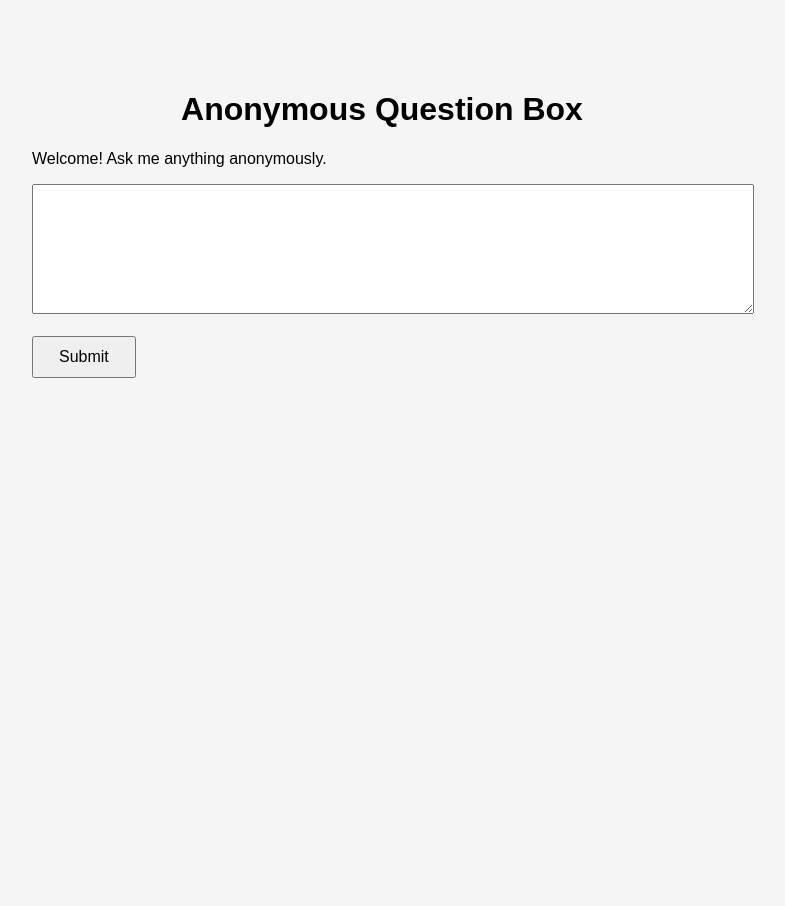
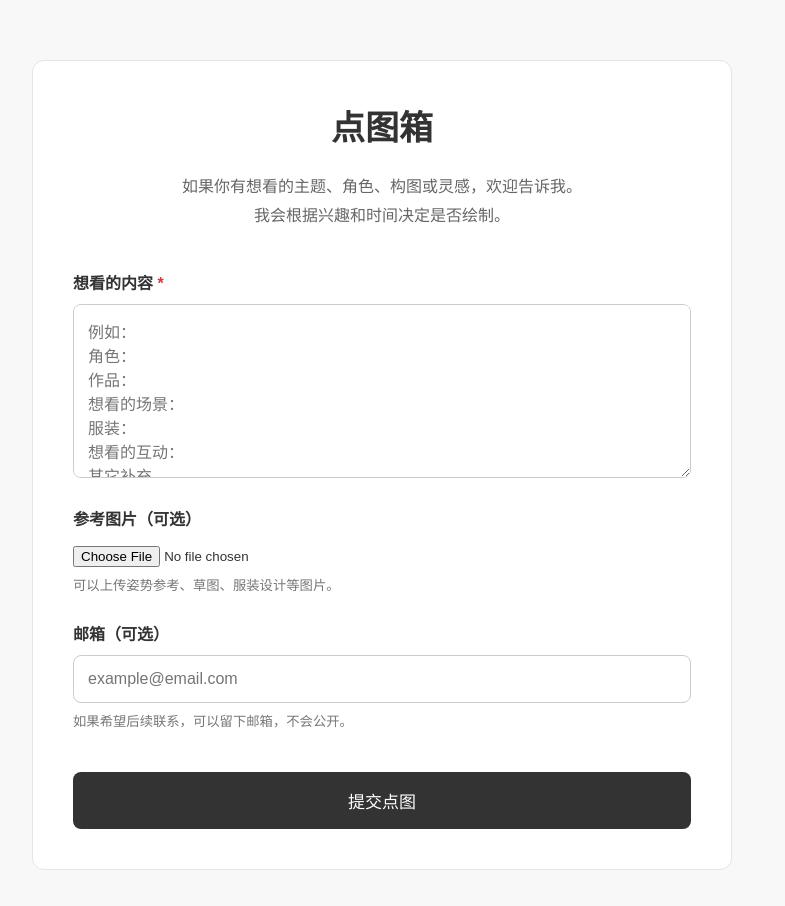
Before and after one commit to Buchi-Z/question-box, a plain HTML site: page index.html in a window 1280 px wide. Shown: the whole page, without its empty margins (258-1043 px from the left). Before the commit the page ends 800 px from the top, so only its background shows below. Drawn offline with Linux system fonts and the light colour scheme.

Commit message:
connect frontend to API

```diff
--- a/index.html
+++ b/index.html
@@ -1,36 +1,75 @@
 <!DOCTYPE html>
 <html lang="zh-CN">
-
 <head>
     <meta charset="UTF-8">
     <meta name="viewport" content="width=device-width, initial-scale=1.0">
-    <title>Anonymous Question Box</title>
+    <title>点图箱</title>
 
     <link rel="stylesheet" href="style.css">
 </head>
 
 <body>
 
-    <h1>Anonymous Question Box</h1>
+<div class="container">
 
-    <p>Welcome! Ask me anything anonymously.</p>
+    <h1>点图箱</h1>
 
-    <textarea
-    id="question"
-    placeholder="Type your question here..."
-    rows="6">
-    </textarea>
+    <p class="description">
+        如果你有想看的主题、角色、构图或灵感，欢迎告诉我。<br>
+        我会根据兴趣和时间决定是否绘制。
+    </p>
 
-    <br><br>
+    <form id="requestForm">
 
-    <button id="submitButton">
-    Submit
-    </button>
+        <label>想看的内容 <span>*</span></label>
 
-    <p id="message"></p>
+        <textarea
+            id="request"
+            rows="8"
+            maxlength="2000"
+            placeholder="例如：
+角色：
+作品：
+想看的场景：
+服装：
+想看的互动：
+其它补充……"
+            required
+        ></textarea>
 
-    <script src="script.js"></script>
+        <label>参考图片（可选）</label>
+
+        <input
+            type="file"
+            id="image"
+            accept="image/png,image/jpeg,image/webp"
+        >
+
+        <small>
+            可以上传姿势参考、草图、服装设计等图片。
+        </small>
+
+        <label>邮箱（可选）</label>
+
+        <input
+            type="email"
+            id="email"
+            placeholder="example@email.com"
+        >
+
+        <small>
+            如果希望后续联系，可以留下邮箱，不会公开。
+        </small>
+
+        <button type="submit">
+            提交点图
+        </button>
+
+    </form>
+
+</div>
+
+<script src="script.js"></script>
 
 </body>
-
 </html>
--- a/script.js
+++ b/script.js
@@ -1,19 +1,40 @@
-const questionBox = document.getElementById("question");
+document
+.getElementById("requestForm")
+.addEventListener("submit", async function(event) {
 
-const submitButton = document.getElementById("submitButton");
+    event.preventDefault();
 
-const message = document.getElementById("message");
+    const requestText = document.getElementById("request").value;
+    const email = document.getElementById("email").value;
+    const imageFile = document.getElementById("image").files[0];
 
-submitButton.addEventListener("click", function () {
+    // 先不处理图片（后面再加）
+    const data = {
+        request: requestText,
+        email: email || null
+    };
 
-    if (questionBox.value.trim() === "") {
+    try {
+        const res = await fetch("/api/submit", {
+            method: "POST",
+            headers: {
+                "Content-Type": "application/json"
+            },
+            body: JSON.stringify(data)
+        });
 
-        message.textContent = "Please enter a question.";
+        const result = await res.json();
 
-        return;
+        console.log("服务器返回：", result);
 
+        if (result.success) {
+            alert("提交成功！");
+        } else {
+            alert("提交失败，请重试");
+        }
+
+    } catch (error) {
+        console.error(error);
+        alert("网络错误");
     }
-
-    message.textContent = "Thank you! Your question has been submitted.";
-
 });
--- a/style.css
+++ b/style.css
@@ -1,23 +1,143 @@
-body {
-    font-family: Arial, sans-serif;
-    max-width: 700px;
-    margin: 50px auto;
-    padding: 20px;
-    background: #f5f5f5;
+body{
+
+    margin:0;
+
+    background:#f8f8f8;
+
+    font-family:
+    "PingFang SC",
+    "Microsoft YaHei",
+    sans-serif;
+
+    color:#333;
+
 }
 
-h1 {
-    text-align: center;
+.container{
+
+    max-width:700px;
+
+    margin:60px auto;
+
+    padding:40px;
+
+    background:white;
+
+    border:1px solid #e5e5e5;
+
+    border-radius:12px;
+
+    box-sizing:border-box;
+
 }
 
-textarea {
-    width: 100%;
-    font-size: 16px;
-    padding: 10px;
+h1{
+
+    margin-top:0;
+
+    text-align:center;
+
+    font-size:34px;
+
+    font-weight:600;
+
 }
 
-button {
-    padding: 10px 25px;
-    font-size: 16px;
-    cursor: pointer;
+.description{
+
+    text-align:center;
+
+    color:#666;
+
+    line-height:1.8;
+
+    margin-bottom:40px;
+
 }
+
+label{
+
+    display:block;
+
+    margin-top:24px;
+
+    margin-bottom:10px;
+
+    font-weight:bold;
+
+}
+
+label span{
+
+    color:#d33;
+
+}
+
+textarea,
+input[type=email]{
+
+    width:100%;
+
+    padding:14px;
+
+    font-size:16px;
+
+    border:1px solid #ccc;
+
+    border-radius:8px;
+
+    box-sizing:border-box;
+
+}
+
+textarea{
+
+    resize:vertical;
+
+}
+
+input[type=file]{
+
+    margin-top:6px;
+
+}
+
+small{
+
+    display:block;
+
+    color:#777;
+
+    margin-top:8px;
+
+    line-height:1.6;
+
+}
+
+button{
+
+    margin-top:40px;
+
+    width:100%;
+
+    padding:16px;
+
+    font-size:17px;
+
+    border:none;
+
+    border-radius:8px;
+
+    background:#333;
+
+    color:white;
+
+    cursor:pointer;
+
+}
+
+button:hover{
+
+    background:#111;
+
+}
```
Also changed, not shown: functions/api/submit.js (+18 -1 lines).
